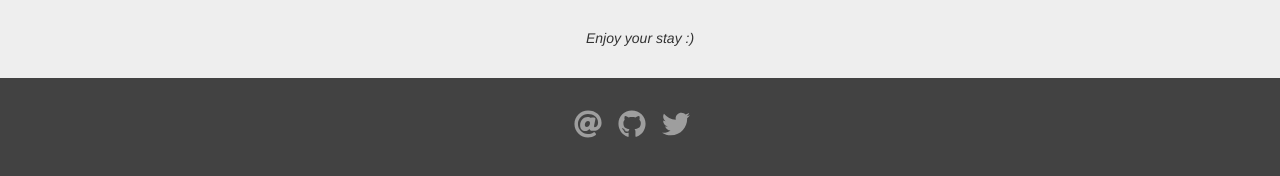
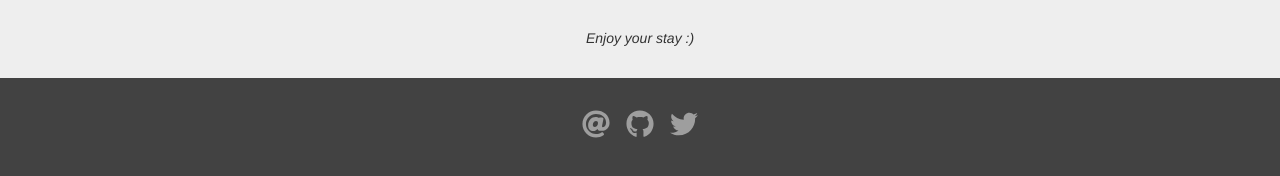
Before and after one commit to DarthEmpty/joelclarke.co.uk, a Jekyll site: the page built from index.html, in a window 1280 px wide. Shown: the part 1214-1390 px from the top of the page. Built offline with Jekyll 4.4.1, drawn with Linux system fonts in a browser that asks for light colours; nearby versions of some CDN libraries.

Commit message:
Fix alignment of icons in footer

```diff
--- a/_sass/base.scss
+++ b/_sass/base.scss
@@ -78,6 +78,11 @@ code {
   max-width: 800px;
 }
 
+.mdl-mini-footer--link-list li,
+.mdl-mini-footer__link-list li {
+  margin: auto 8px;
+}
+
 // Desktop Detail Width
 @media only screen and (min-width: 961px) {
   p {
```
